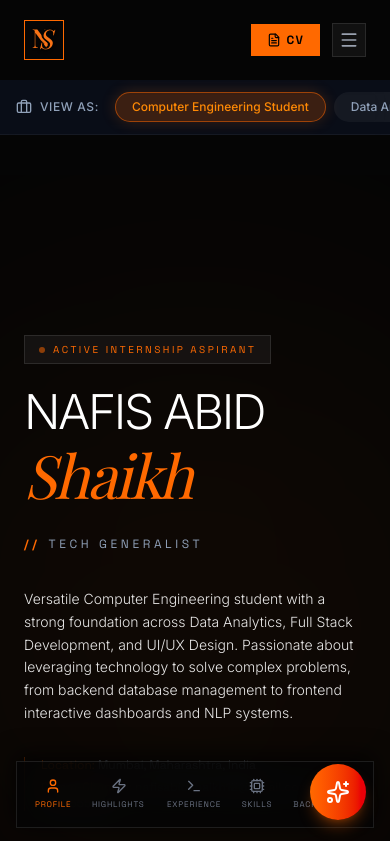
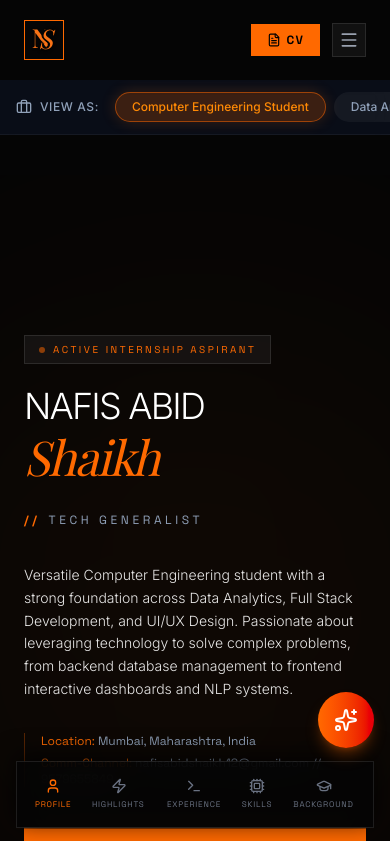
Before and after one commit to nafisashaikh/nafis-portfolio, a React (Vite) app: page / in a window 390 px wide. Shown: the top 841 px of the page. Built offline with nearby package versions, Linux system fonts and the light colour scheme; a web font is replaced by a local one.

Commit message:
Optimize mobile responsiveness and prevent UI overlap

```diff
--- a/src/App.tsx
+++ b/src/App.tsx
@@ -63,7 +63,7 @@ export default function App() {
         <EducationCerts />
 
         {/* Additional Info Completeness Footer section */}
-        <footer className="mt-20 border-t border-white/5 pt-16 pb-24 max-w-6xl mx-auto px-6 text-center">
+        <footer className="mt-20 border-t border-white/5 pt-16 pb-32 md:pb-24 max-w-6xl mx-auto px-6 text-center">
           {/* Looking For Segment */}
           <div className="max-w-4xl mx-auto px-6 py-12 mb-16 border border-white/10 rounded-2xl bg-slate-900/40 backdrop-blur-sm text-center">
             <h3 className="text-xl font-medium text-white mb-4">Looking for Opportunities</h3>
--- a/src/components/AIAssistant.tsx
+++ b/src/components/AIAssistant.tsx
@@ -112,7 +112,7 @@ If someone asks for contact info, tell them to use the links in the header. Keep
       {/* Floating Action Button */}
       <button
         onClick={() => setIsOpen(true)}
-        className={`fixed bottom-6 right-6 z-50 p-4 rounded-full bg-gradient-to-r from-orange-500 to-red-600 text-white shadow-lg shadow-orange-500/30 hover:scale-110 transition-all duration-300 ${isOpen ? 'scale-0 opacity-0 pointer-events-none' : 'scale-100 opacity-100'}`}
+        className={`fixed bottom-24 md:bottom-6 right-4 md:right-6 z-50 p-4 rounded-full bg-gradient-to-r from-orange-500 to-red-600 text-white shadow-lg shadow-orange-500/30 hover:scale-110 transition-all duration-300 ${isOpen ? 'scale-0 opacity-0 pointer-events-none' : 'scale-100 opacity-100'}`}
         aria-label="Open AI Assistant"
       >
         <Sparkles className="w-6 h-6" />
@@ -120,7 +120,7 @@ If someone asks for contact info, tell them to use the links in the header. Keep
 
       {/* Chat Window */}
       <div
-        className={`fixed bottom-6 right-6 z-50 w-full max-w-sm sm:max-w-md h-[500px] max-h-[80vh] flex flex-col bg-slate-900/95 backdrop-blur-xl border border-white/10 rounded-2xl shadow-2xl transition-all duration-500 origin-bottom-right ${isOpen ? 'scale-100 opacity-100' : 'scale-0 opacity-0 pointer-events-none'}`}
+        className={`fixed bottom-24 md:bottom-6 right-4 md:right-6 z-50 w-[calc(100%-2rem)] md:w-full max-w-sm sm:max-w-md h-[500px] max-h-[75vh] md:max-h-[80vh] flex flex-col bg-slate-900/95 backdrop-blur-xl border border-white/10 rounded-2xl shadow-2xl transition-all duration-500 origin-bottom-right ${isOpen ? 'scale-100 opacity-100' : 'scale-0 opacity-0 pointer-events-none'}`}
       >
         {/* Header */}
         <div className="flex items-center justify-between p-4 border-b border-white/10 bg-white/5 rounded-t-2xl">
--- a/src/components/Hero.tsx
+++ b/src/components/Hero.tsx
@@ -54,8 +54,8 @@ export default function Hero({ onOpenPDF }: HeroProps) {
           </div>
 
           <div className="flex flex-col gap-2">
-            <h1 className="text-5xl sm:text-6xl md:text-7xl font-sans font-light tracking-tighter text-white leading-none">
-              NAFIS ABID <span className="text-orange-500 italic block mt-2 font-serif text-6xl sm:text-7xl md:text-8xl leading-none">Shaikh</span>
+            <h1 className="text-4xl xs:text-5xl sm:text-6xl md:text-7xl font-sans font-light tracking-tighter text-white leading-none">
+              NAFIS ABID <span className="text-orange-500 italic block mt-2 font-serif text-5xl xs:text-6xl sm:text-7xl md:text-8xl leading-none">Shaikh</span>
             </h1>
 
             {/* Editorial cycler */}
```
